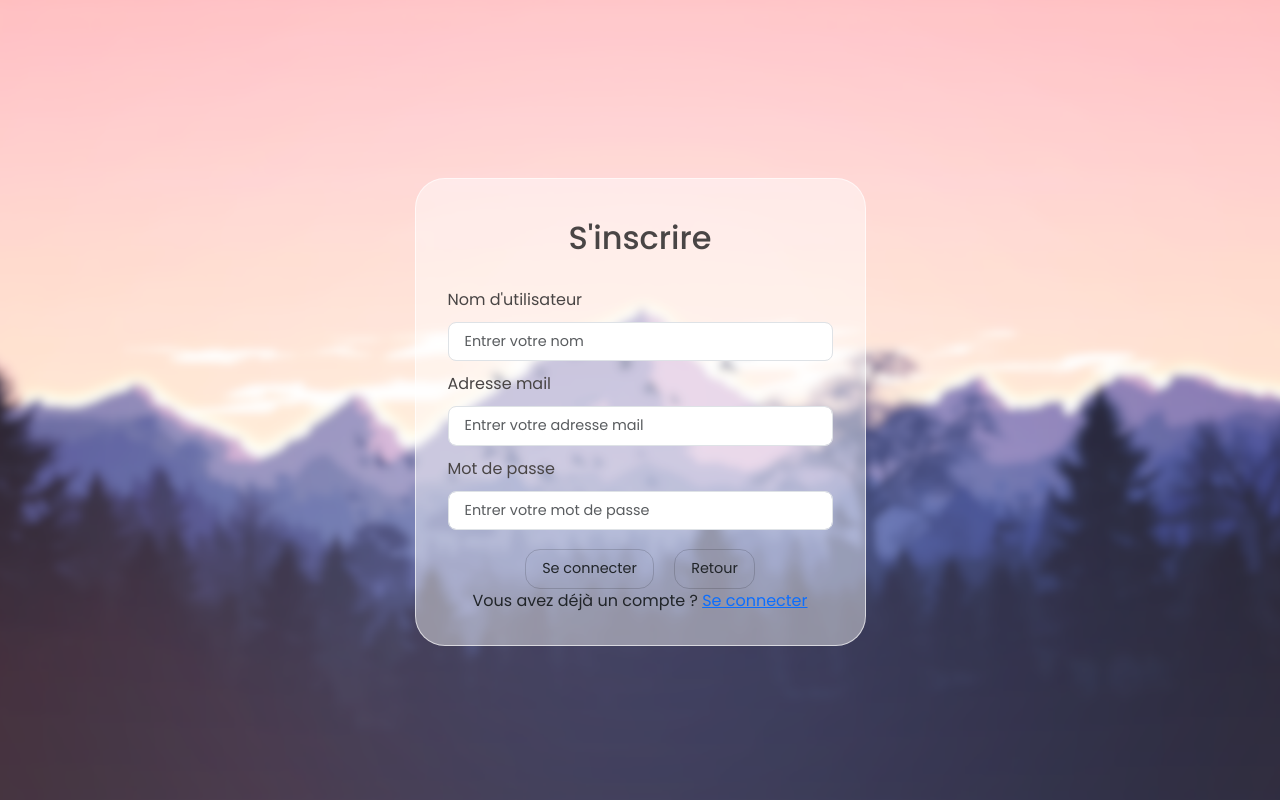
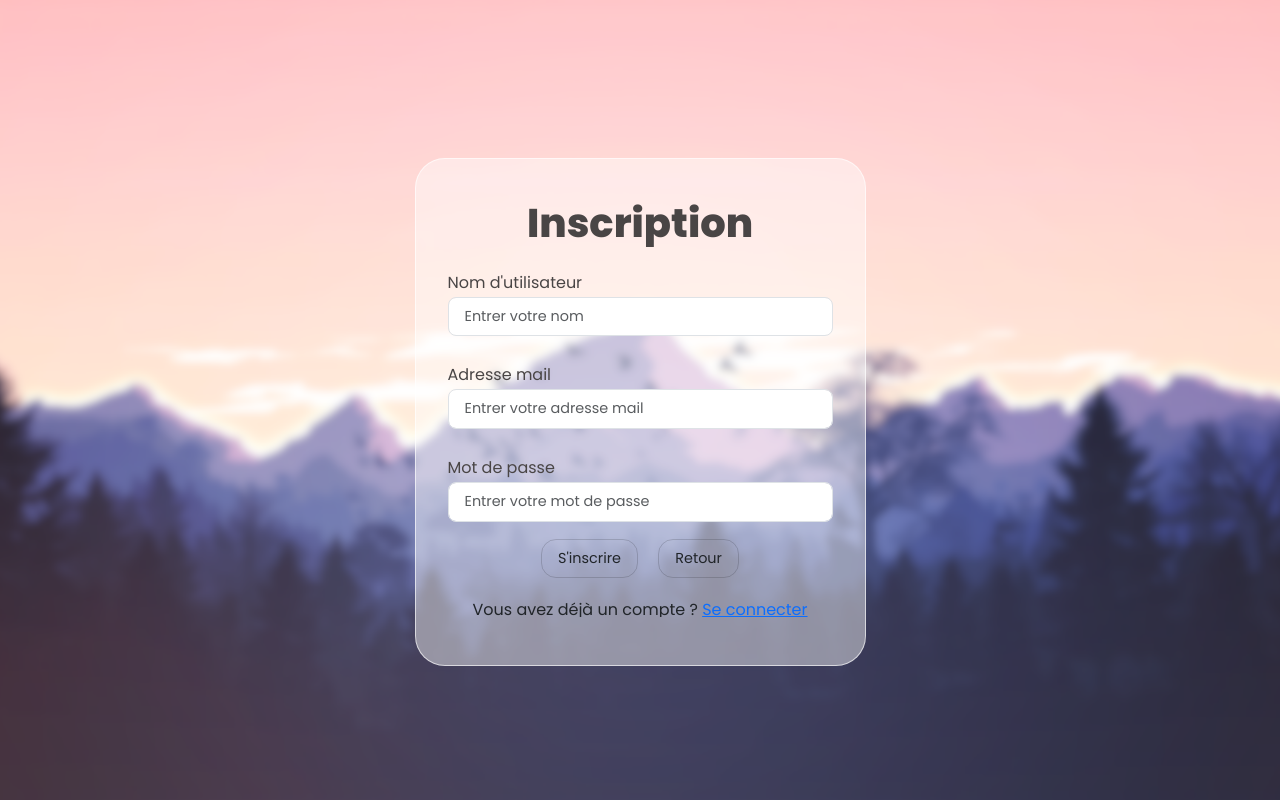
Before and after one commit to Staxiii/Semireves, a PHP site: page /inscription.php in a window 1280 px wide. Run offline with PHP 8.4, Linux system fonts and the light colour scheme; some libraries are stand-ins or nearby versions.

Commit message:
Last update

```diff
--- a/elements/css/inscription.css
+++ b/elements/css/inscription.css
@@ -7,28 +7,36 @@
     padding: 0;
     box-sizing: border-box;
     font-family: "Poppins", sans-serif;
+    overflow: hidden;
 }
 
-.h2 {
-    margin-bottom: 30px!important;
+h1 {
     color:rgb(73, 69, 69)!important;
-
+    font-weight: 800!important;
 }
 
 .erreur-form-inscription {
     text-align: center;
     color: rgba(255, 0, 0, 0.555);
-    margin-top:3px;
-    margin-bottom:-5px;
+    margin-top: 3px;
+    margin-bottom:8px;
 }
 
 .form-label {
-    margin-bottom:10px!important;
+    font-weight:400!important;
+    margin-bottom:-5px!important;
+}
+
+.no-compte {
+    font-weight:400!important;
+    margin-top:20px!important;
+    margin-bottom:-5px!important;
 }
 
 .form-inscription input {
     margin: top 50px, impo !important;;
 }
+
 
 .erreur-form-input {
     border: 1px red solid!important;
@@ -57,15 +65,17 @@
     border-radius: 30px!important;
     background-color: #ffffff70 !important;
     border: 1px solid #ffffffa2!important;
+
 }
 
+.boutons {
+    margin-top:-10px!important;
+}
 
 body {
     background-position: center;
     background-size: cover;
 }
-
-
 
 label {
     color:rgb(73, 69, 69);
--- a/inscription.php
+++ b/inscription.php
@@ -20,13 +20,13 @@
 							<div class="card-body">
 
 						<div class="text-center mt-4">
-							<h1 class="h2">S'inscrire</h1>
+							<h1>Inscription</h1>
 						</div>
 								<div class="m-sm-3">
 									<form method="POST">
 										<div class="mb-3">
 											<label class="form-label">Nom d'utilisateur</label>
-											<input class="form-control form-control-lg input-name <?php if(isset($erreurName)) { echo ' erreur-form-input';}?>" type="text" name="name" placeholder="Entrer votre nom">
+											<input class="form-control form-control-lg input-inscription <?php if(isset($erreurName)) { echo ' erreur-form-input';}?>" type="text" name="name" placeholder="Entrer votre nom">
 											<div class="erreur-form-inscription">
 												<span><?php if(isset($erreurName)) { echo $erreurName; } ?></span>
 											</div>
@@ -40,18 +40,18 @@
 										</div>
 										<div class="mb-3">
 											<label class="form-label">Mot de passe</label>
-											<input class="form-control form-control-lg <?php if(isset($erreurMdp)) { echo ' erreur-form-input';}?>" type="password" name="password" placeholder="Entrer votre mot de passe">
+											<input class="form-control form-control-lg input-inscription <?php if(isset($erreurMdp)) { echo ' erreur-form-input';}?>" type="password" name="password" placeholder="Entrer votre mot de passe">
 											<div class="erreur-form-inscription">
 												<span><?php if(isset($erreurMdp)) { echo $erreurMdp; } ?></span>
 											</div>
 										</div>
-										<div class="text-center mt-4">
-                                        <button class="btn btn-lg main-button me-3 bouton-vide">Se connecter</button>
-                                        <a class="btn btn-lg main-button bouton-plein" href="index.php">Retour</a>
+										<div class="text-center boutons">
+                                        	<button class="btn btn-lg main-button me-3 bouton-vide">S'inscrire</button>
+                                        	<a class="btn btn-lg main-button bouton-plein" href="index.php">Retour</a>
 										</div>
 									</form>
 									<div class="text-center mb-3">
-										<p>Vous avez déjà un compte ? <a href="connexion.php">Se connecter</a></p>
+										<p class="no-compte">Vous avez déjà un compte ? <a href="connexion.php">Se connecter</a></p>
 									</div>
 								</div>
 							</div>
```
Also changed, not shown: connexion.php (+22 -14 lines), elements/css/qui-sommes-nous.css (+7 -0 lines), elements/php/signon.php (+12 -2 lines), qui-sommes-nous.php (+8 -16 lines), accueil.php (renamed from index.php), elements/images/image-about.webp (added), image-about.webp (added).
